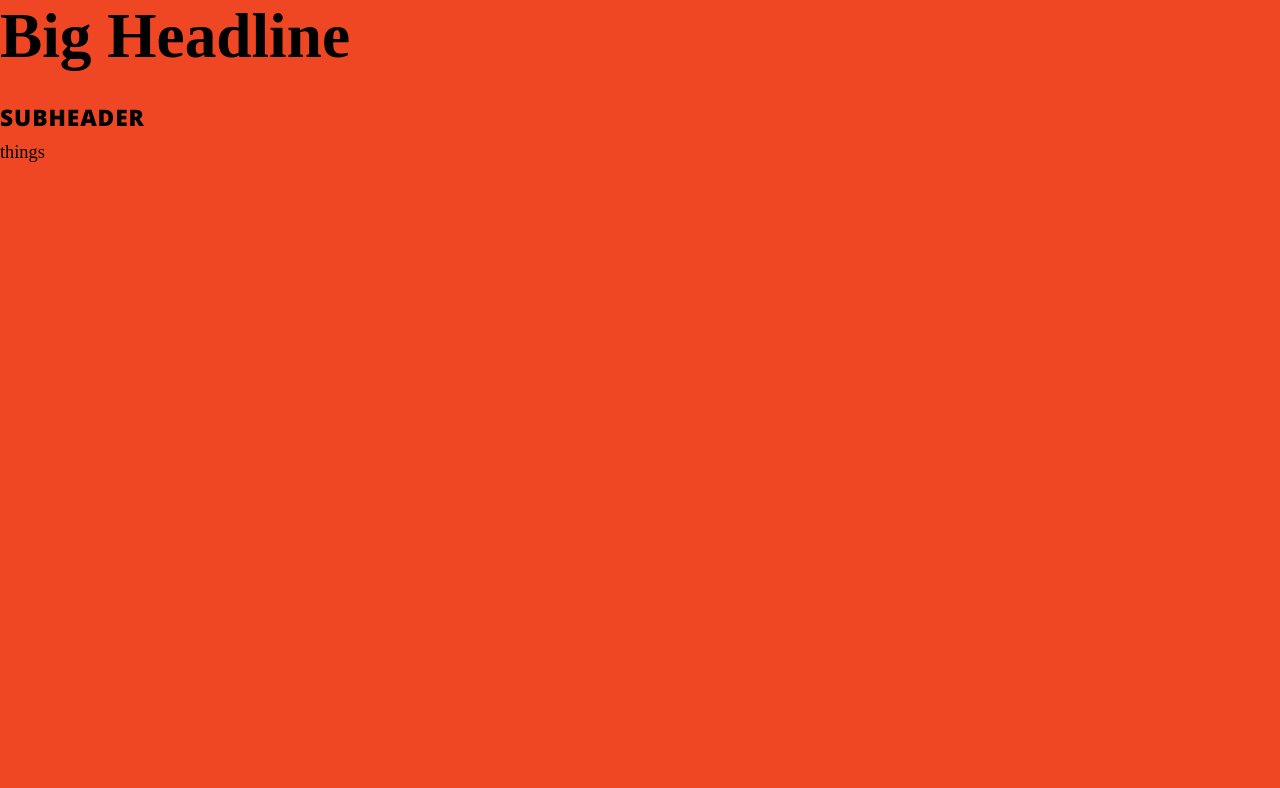
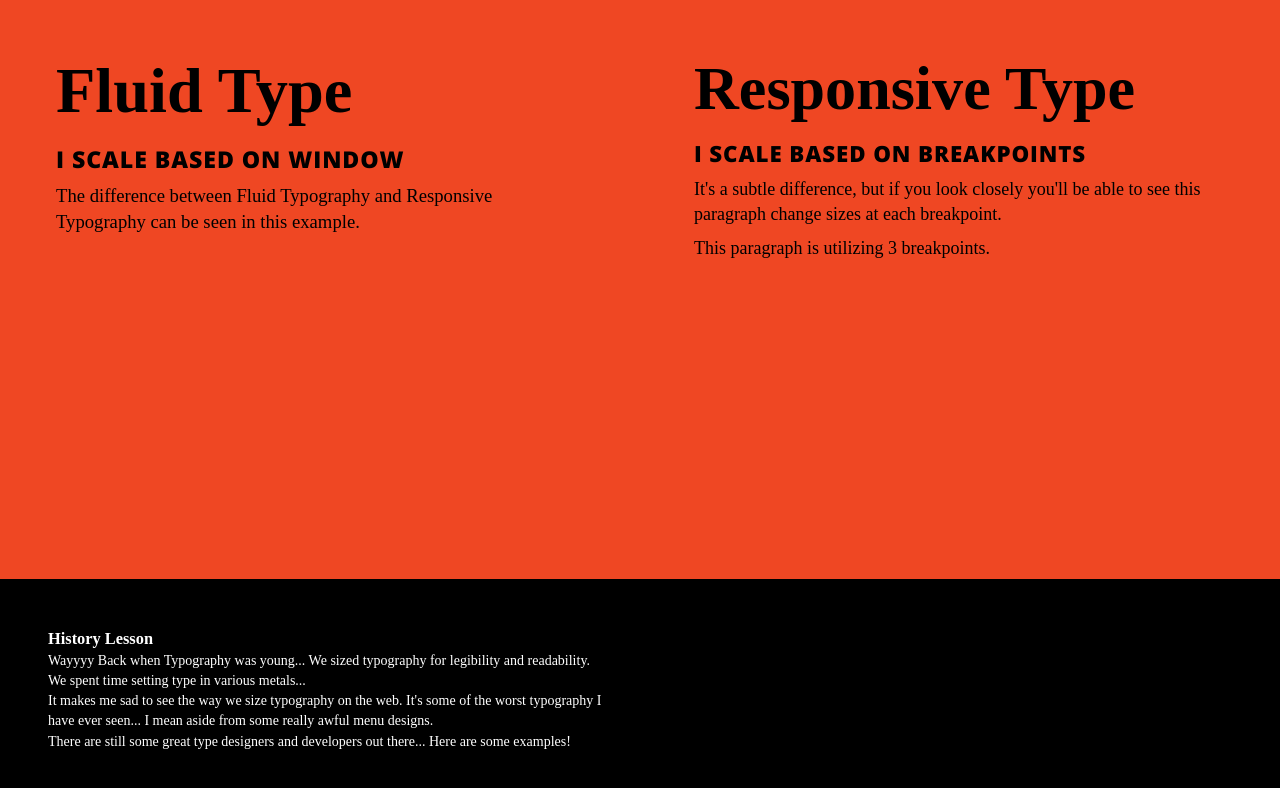
Before and after one commit to helloidevthings/labofthings-master, a React (Create React App) app: page /typography in a window 1280 px wide. Shown: the top 788 px of the page. Built offline with nearby package versions, Linux system fonts and the light colour scheme; a web font is replaced by a local one.

Commit message:
typography page

```diff
--- a/src/pages/home/index.js
+++ b/src/pages/home/index.js
@@ -20,6 +20,30 @@ const Home = () => (
         </li>
       </ul>
     </nav>
+    <section>
+      <h2>Design+Development</h2>
+      <p>
+        I fall into a hybrid role that InVision calls{' '}
+        <a href="https://www.invisionapp.com/inside-design/design-engineering-definition-excerpt/">
+          "design engineer"
+        </a>
+        . Which honestly seems like a strange word to use. Anyway, I make cool
+        things and dabble in this and that. You can explore my work on this
+        site.
+      </p>
+    </section>
+    <section>
+      <h2>Work History</h2>
+      <ul>
+        <li>Designsensory</li>
+        <li>Morris Creative</li>
+        <li>Robin Easter</li>
+        <li>Pyxl</li>
+        <li>Regal Cinemas</li>
+        <li>Cadre5</li>
+        <li>Cineworld</li>
+      </ul>
+    </section>
   </Styles>
 );
 export default Home;
--- a/src/pages/home/styled.js
+++ b/src/pages/home/styled.js
@@ -79,9 +79,14 @@ export default styled.section`
     z-index: 1;
   }
 
+  &:where(nav) a {
+    font-size: 2rem;
+    &:after {
+      height: 3px;
+    }
+  }
   a {
     text-decoration: none;
-    font-size: 2rem;
     position: relative;
 
     &:after {
@@ -90,7 +95,7 @@ export default styled.section`
       position: absolute;
       bottom: 0;
       right: 0;
-      height: 3px;
+      height: 2px;
       width: 100%;
       background: linear-gradient(90deg, #9e04fc 0%, #fc04fc 100%);
       transform: scaleX(0);
--- a/src/pages/lab/Typography/index.js
+++ b/src/pages/lab/Typography/index.js
@@ -4,11 +4,42 @@ import React from 'react';
 const Typography = () => {
   return (
     <Styles>
-      <section className="fluid">
-        <h1>Big Headline</h1>
-        <h2>Subheader</h2>
-        <p>things</p>
-      </section>
+      <div className="columns">
+        <article className="fluid">
+          <h1>Fluid Type</h1>
+          <h2>I Scale Based on Window</h2>
+          <p>
+            The difference between Fluid Typography and Responsive Typography
+            can be seen in this example.
+          </p>
+        </article>
+        <article className="responsive">
+          <h1>Responsive Type</h1>
+          <h2>I scale based on breakpoints</h2>
+          <p>
+            It's a subtle difference, but if you look closely you'll be able to
+            see this paragraph change sizes at each breakpoint.
+          </p>
+          <p>This paragraph is utilizing 3 breakpoints. </p>
+        </article>
+      </div>
+      <footer>
+        <h3>History Lesson</h3>
+        <p>
+          Wayyyy Back when Typography was young... We sized typography for
+          legibility and readability. We spent time setting type in various
+          metals...
+        </p>
+        <p>
+          It makes me sad to see the way we size typography on the web. It's
+          some of the worst typography I have ever seen... I mean aside from
+          some really awful menu designs.
+        </p>
+        <p>
+          There are still some great type designers and developers out there...
+          Here are some examples!
+        </p>
+      </footer>
     </Styles>
   );
 };
--- a/src/pages/lab/Typography/styled.js
+++ b/src/pages/lab/Typography/styled.js
@@ -5,64 +5,35 @@ export default styled.main`
   height: 100vh;
   background-color: #ef4723;
   line-height: 1.45;
-  font-size: calc(14px + (22 - 14) * ((100vw - 300px) / (2100 - 300)));
   font-family: 'Gentium Book Basic', serif;
   display: flex;
-  justify-content: space-between;
-  align-items: stretch;
   flex-wrap: wrap;
+  & > * {
+    font-size: 14px;
+  }
 
-  // These two elements share a space, but also use flexbox to prioritize.
-
-  .article {
-    flex: 3 1 auto;
-    margin: 3em;
-    // max-width: 900px;
-    position: relative;
-
-    &__wrapper-text {
-      max-width: 26em;
+  .columns {
+    display: flex;
+    flex-wrap: wrap;
+    & > * {
+      flex: 1 1 400px;
     }
   }
 
-  .sidebar {
-    flex: 1 5 auto;
-    text-align: left;
-    padding: 2em;
-    background-image: linear-gradient(black, #151414);
-    position: relative;
-    z-index: 1;
-
-    &__wrapper-text {
-      max-width: 22em;
+  article {
+    padding: 3em;
+    max-width: 50rem;
   }
 
-    &:before {
-      content: '';
-      position: absolute;
-      background-image: linear-gradient(to left, #151414, black);
-      height: 13em;
-      width: 13em;
-      border-radius: 13em;
-      top: 0;
-      right: 2em;
-      z-index: -1;
-    }
-
-    &__text {
-      &--light {
-        color: pink;
-      }
-    }
-  }
-
-  // Typography
+  // Fluid Typography
+  .fluid {
+    font-size: calc(16px + (21 - 16) * ((100vw - 320px) / (2100 - 300)));
 
     h1 {
       font-family: 'Noto Serif JP', serif;
       font-size: 3.45em;
-    line-height: 1.15;
-    margin-bottom: 0.4em;
+      line-height: 1.1;
+      margin-bottom: 0.3em;
     }
 
     h2 {
@@ -71,7 +42,7 @@ export default styled.main`
       font-size: 1.24em;
       letter-spacing: 0.04em;
       font-weight: 800;
-    line-height: 1.8;
+      line-height: 1.2;
     }
 
     h3 {
@@ -82,11 +53,53 @@ export default styled.main`
       margin-bottom: 0.6em;
       z-index: 1;
     }
+    p {
+      line-height: 1.4;
+      margin: 0.5em 0;
+    }
+  }
 
-  .subtitle {
-    border-top: 2px black solid;
-    border-bottom: 2px black solid;
-    margin: 0.8em 0;
+  /* Responsive Typography */
+  .responsive {
+    font-size: 16px;
+    @media (min-width: 720px) {
+      font-size: 18px;
+    }
+    @media (min-width: 1440px) {
+      font-size: 20px;
+    }
+    @media (min-width: 2100px) {
+      font-size: 21px;
+    }
+
+    h1 {
+      font-family: 'Noto Serif JP', serif;
+      font-size: 3.45em;
+      line-height: 1.1;
+      margin-bottom: 0.3em;
+    }
+
+    h2 {
+      font-family: 'Open Sans', sans-serif;
+      text-transform: uppercase;
+      font-size: 1.24em;
+      letter-spacing: 0.04em;
+      font-weight: 800;
+      line-height: 1.2;
+    }
+
+    h3 {
+      font-family: 'Noto Serif JP', serif;
+      color: pink;
+      font-size: 2em;
+      font-weight: 800;
+      margin-bottom: 0.6em;
+      z-index: 1;
+    }
+    p {
+      line-height: 1.4;
+      margin: 0.5em 0;
+    }
   }
 
   ul {
@@ -143,39 +156,14 @@ export default styled.main`
     }
   }
 
-  // SVG Code
-
-  .badge {
-    position: absolute;
-    bottom: 2em;
-    right: 2em;
-    width: 10em;
-    fill: #ef4723;
-    z-index: -1;
-  }
-
-  .thing1 {
-    transform-origin: center;
-    animation: rotation 7s linear infinite;
-  }
-
-  // All Animations
-
-  @keyframes rotation {
-    from {
-      transform: rotate(0deg);
-    }
-    to {
-      transform: rotate(-360deg);
-    }
-  }
-
-  @keyframes gradient-fade {
-    from {
-      transform: translate(50%, -50%) rotate(0deg);
-    }
-    to {
-      transform: translate(50%, -50%) rotate(360deg);
+  footer {
+    align-self: flex-end;
+    padding: 3rem;
+    background: #000;
+    color: #fff;
+    width: 100%;
+    p {
+      max-width: 40em;
     }
   }
 `;
```
Lines whose indentation alone changed are shown as unchanged.
